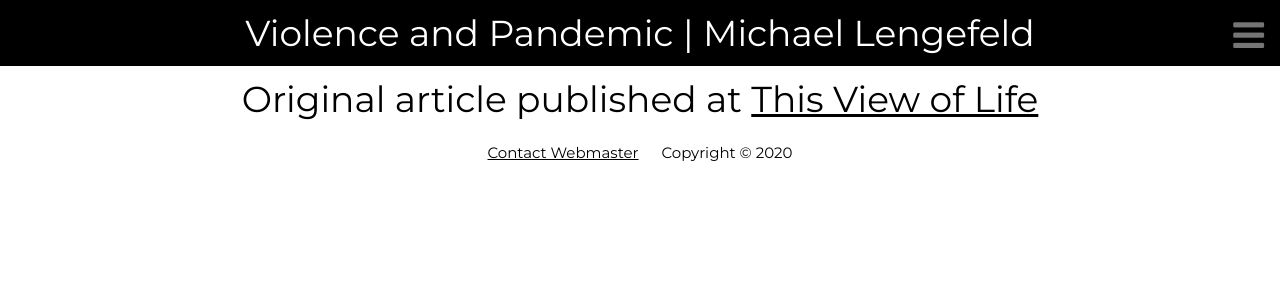
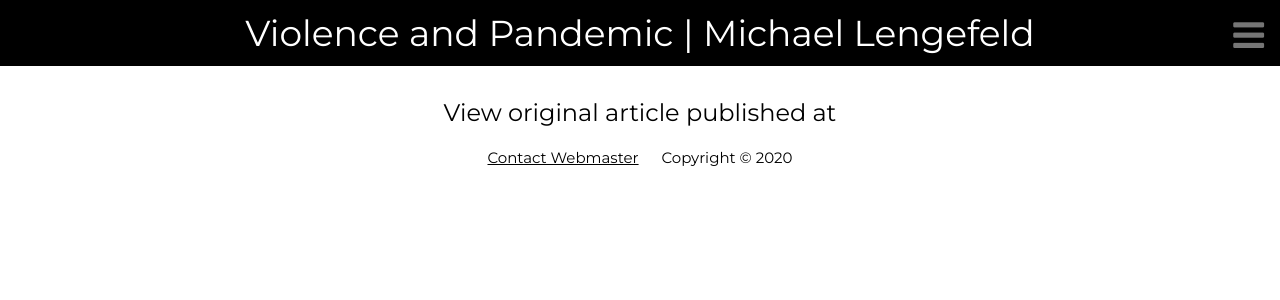
Before and after one commit to resilience1/resilience1.github.io, a Jekyll site: the page built from research/zoonotic.html, in a window 1280 px wide. Shown: the top 300 px of the page. Built offline with Jekyll 4.4.1, drawn with Linux system fonts in a browser that asks for light colours; nearby versions of some CDN libraries; part of the change alters nothing that is shown.

Commit message:
Update zoonotic.html

```diff
--- a/research/zoonotic.html
+++ b/research/zoonotic.html
@@ -152,11 +152,12 @@ title: Violence and Pandemic | Michael Lengefeld
     	<h1 class="w3-xxlarge"><span class="w3-hide-small">Violence and Pandemic | </span>Michael Lengefeld</h1>
 	</header>
 <body>
-	<h1 class="w3-xxlarge w3-center">Original article published at <a href="https://evolution-institute.org/social-science-contributions-to-the-study-of-zoonotic-spillover-normal-accidents-and-treadmill-theory/"
-									  <i>This View of Life</i></a></h1>
+	<br>
+	<h1 class="w3-xlarge w3-center">View original article published at <i><a href="https://evolution-institute.org/social-science-contributions-to-the-study-of-zoonotic-spillover-normal-accidents-and-treadmill-theory/"
+									  This View of Life</a></i></h1>
 	<!-- END PAGE CONTENT -->
 <div class="footer center" style="color:black">
-	  <a href="mailto:michael.lengefeld@goucher.edu">Contact Webmaster</a> &emsp;
+	  <a href="mailto:mrlengefeld@protonmail.com">Contact Webmaster</a> &emsp;
 				Copyright © 2020
         </div>
 </html>
```
